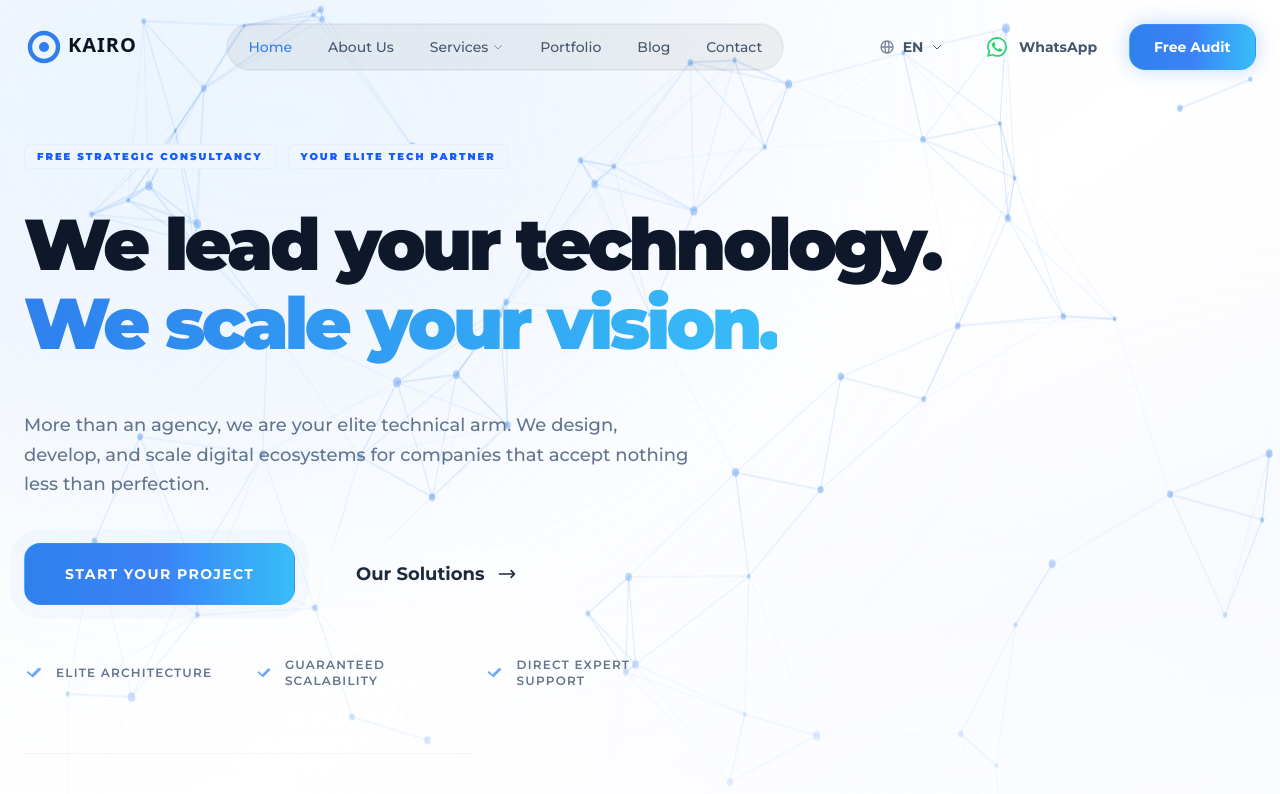
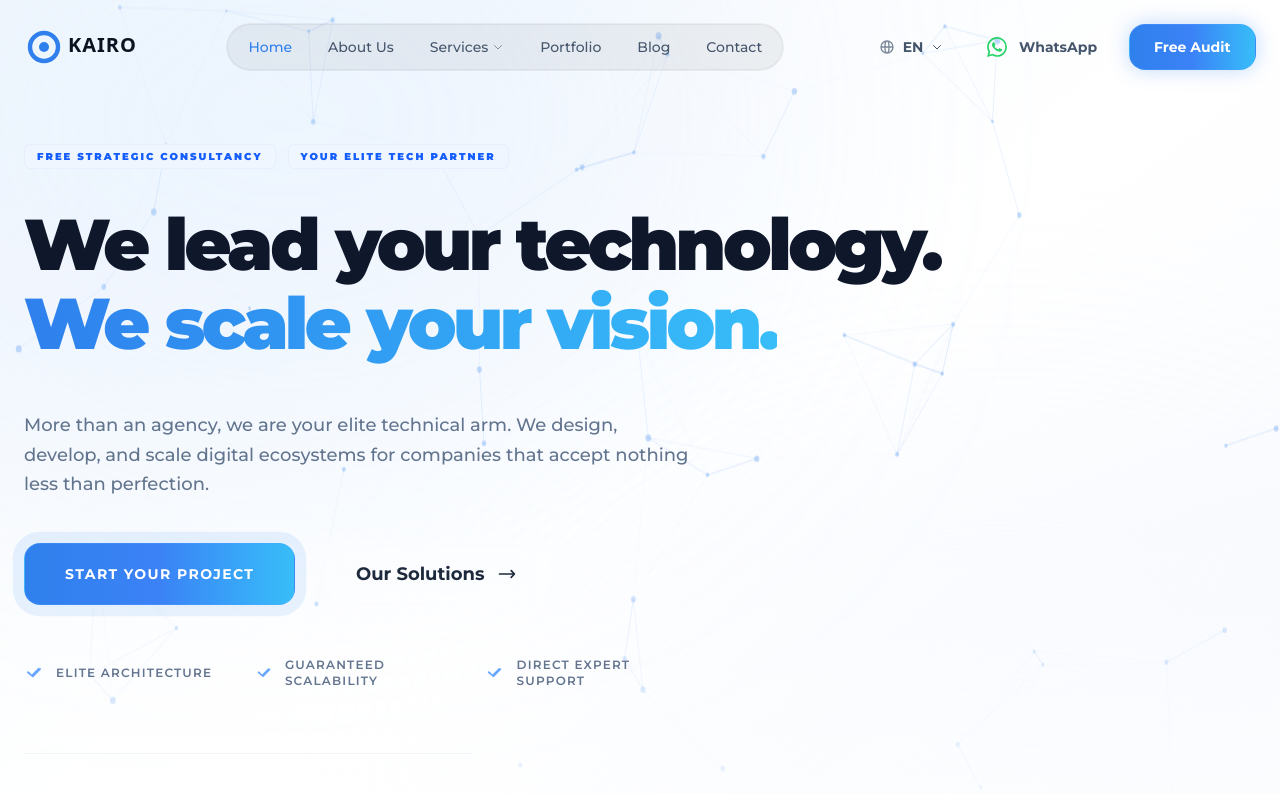
Before and after one commit to Jcpadillam/kairoweb, a React (Vite) app: page / in a window 1280 px wide. Shown: the top 794 px of the page. Built offline with nearby package versions, Linux system fonts and the light colour scheme.

Commit message:
perf: Optimize Home performance (code splitting, particle reduction, lazy images)

```diff
--- a/src/App.tsx
+++ b/src/App.tsx
@@ -1,22 +1,31 @@
+import React, { Suspense, lazy } from 'react';
 import { Routes, Route, Navigate } from 'react-router-dom';
 import Header from "./components/Header";
 import Footer from "./components/Footer";
 import StickyCTA from "./components/StickyCTA";
-import Home from "./pages/Home";
-import WebDev from "./pages/servicios/WebDev";
-import Ecommerce from "./pages/servicios/Ecommerce";
-import AppsMobiles from "./pages/servicios/AppsMobiles";
-import Soporte from "./pages/servicios/Soporte";
 import { LanguageProvider } from './context/LanguageContext';
 import { useTabInactivity } from './hooks/useTabInactivity';
 import { useScrollToHash } from './hooks/useScrollToHash';
 
-import Nosotros from "./pages/Nosotros";
-import Contact from "./pages/Contact";
-import Roadmap2026 from "./pages/Roadmap2026";
-import Portfolio from "./pages/Portfolio";
-import Blog from "./pages/Blog";
-import NotFound from "./pages/NotFound";
+// Lazy loading for routes
+const Home = lazy(() => import("./pages/Home"));
+const WebDev = lazy(() => import("./pages/servicios/WebDev"));
+const Ecommerce = lazy(() => import("./pages/servicios/Ecommerce"));
+const AppsMobiles = lazy(() => import("./pages/servicios/AppsMobiles"));
+const Soporte = lazy(() => import("./pages/servicios/Soporte"));
+const Nosotros = lazy(() => import("./pages/Nosotros"));
+const Contact = lazy(() => import("./pages/Contact"));
+const Roadmap2026 = lazy(() => import("./pages/Roadmap2026"));
+const Portfolio = lazy(() => import("./pages/Portfolio"));
+const Blog = lazy(() => import("./pages/Blog"));
+const NotFound = lazy(() => import("./pages/NotFound"));
+
+// Cargador simple para el Suspense
+const PageLoader = () => (
+  <div className="min-h-screen bg-white flex items-center justify-center">
+    <div className="w-10 h-10 border-4 border-blue-500/20 border-t-blue-500 rounded-full animate-spin" />
+  </div>
+);
 
 
 export default function App() {
@@ -29,6 +38,7 @@ export default function App() {
         <Header />
 
         <main>
+          <Suspense fallback={<PageLoader />}>
             <Routes>
               <Route path="/" element={<Home />} />
               <Route path="/nosotros" element={<Nosotros />} />
@@ -43,6 +53,7 @@ export default function App() {
               <Route path="/roadmap" element={<Roadmap2026 />} />
               <Route path="*" element={<NotFound />} />
             </Routes>
+          </Suspense>
         </main>
 
         <Footer />
--- a/src/components/HumanFactor.tsx
+++ b/src/components/HumanFactor.tsx
@@ -50,6 +50,7 @@ export default function HumanFactor() {
                                 src="https://images1.novopayment.com/wp-content/uploads/2023/12/shopify-developer.webp"
                                 alt="Shopify Developer Dashboard"
                                 className="w-full h-full object-cover opacity-80 group-hover:scale-105 transition-transform duration-700"
+                                loading="lazy"
                                 onError={(e) => {
                                     // Fallback image if the primary one fails
                                     (e.target as HTMLImageElement).src = "https://images.unsplash.com/photo-1498050108023-c5249f4df085?q=80&w=2072&auto=format&fit=crop";
--- a/src/components/KairoHero.tsx
+++ b/src/components/KairoHero.tsx
@@ -16,8 +16,9 @@ const NexusBackground = () => {
 
     let animationFrameId: number;
     let particles: Particle[] = [];
-    const particleCount = 80;
-    const connectionDistance = 180;
+    const isMobile = window.innerWidth < 768;
+    const particleCount = isMobile ? 30 : 60; // Reduced from 80
+    const connectionDistance = 150; // Reduced from 180
     const mouse = { x: 0, y: 0, active: false };
 
     class Particle {
@@ -30,9 +31,9 @@ const NexusBackground = () => {
       constructor(width: number, height: number) {
         this.x = Math.random() * width;
         this.y = Math.random() * height;
-        this.vx = (Math.random() - 0.5) * 0.4;
-        this.vy = (Math.random() - 0.5) * 0.4;
-        this.size = Math.random() * 2.5 + 1.5;
+        this.vx = (Math.random() - 0.5) * 0.3; // Slower movement
+        this.vy = (Math.random() - 0.5) * 0.3;
+        this.size = Math.random() * 2 + 1; // Slightly smaller
       }
 
       update(width: number, height: number) {
@@ -42,14 +43,13 @@ const NexusBackground = () => {
         if (this.x < 0 || this.x > width) this.vx *= -1;
         if (this.y < 0 || this.y > height) this.vy *= -1;
 
-        // Interaction with mouse
-        if (mouse.active) {
+        if (mouse.active && !isMobile) {
           const dx = mouse.x - this.x;
           const dy = mouse.y - this.y;
           const dist = Math.sqrt(dx * dx + dy * dy);
-          if (dist < 150) {
-            this.x -= dx * 0.015;
-            this.y -= dy * 0.015;
+          if (dist < 120) {
+            this.x -= dx * 0.01;
+            this.y -= dy * 0.01;
           }
         }
       }
@@ -57,7 +57,7 @@ const NexusBackground = () => {
       draw(ctx: CanvasRenderingContext2D) {
         ctx.beginPath();
         ctx.arc(this.x, this.y, this.size, 0, Math.PI * 2);
-        ctx.fillStyle = 'rgba(47, 128, 237, 0.4)';
+        ctx.fillStyle = 'rgba(47, 128, 237, 0.3)';
         ctx.fill();
       }
     }
@@ -79,6 +79,9 @@ const NexusBackground = () => {
         p1.update(canvas.width, canvas.height);
         p1.draw(ctx);
 
+        // Skip heavy connection logic on mobile
+        if (isMobile) continue;
+
         for (let j = i + 1; j < particles.length; j++) {
           const p2 = particles[j];
           const dx = p1.x - p2.x;
@@ -90,8 +93,8 @@ const NexusBackground = () => {
             ctx.moveTo(p1.x, p1.y);
             ctx.lineTo(p2.x, p2.y);
             const opacity = 1 - dist / connectionDistance;
-            ctx.strokeStyle = `rgba(47, 128, 237, ${opacity * 0.3})`;
-            ctx.lineWidth = 1.2;
+            ctx.strokeStyle = `rgba(47, 128, 237, ${opacity * 0.2})`;
+            ctx.lineWidth = 1;
             ctx.stroke();
           }
         }
--- a/src/pages/Home.tsx
+++ b/src/pages/Home.tsx
@@ -12,10 +12,7 @@ import SEO from "../components/SEO";
 import FinalCTA from "../components/FinalCTA";
 import { motion } from 'framer-motion';
 
-// Componentes dummy para evitar errores si no existen
-const FloatingParticles = () => null;
-const NeuralConnections = () => null;
-
+// No extras for performance
 export default function Home() {
     return (
         <div className='relative bg-white text-slate-900 overflow-hidden'>
@@ -26,45 +23,20 @@ export default function Home() {
                 ogImage="/assets/hero-banner.png"
             />
             <section
-                className='group relative isolate overflow-hidden min-h-screen flex items-center'
+                className='group relative isolate overflow-hidden min-h-screen'
             >
-                {/* Fondo con efecto de partículas y conexiones */}
-                <div className='absolute inset-0 -z-30'>
-                    {/* Base gradient */}
-                    <div className='absolute inset-0 bg-white' />
-                    {/* Aurora effect mejorado para tema claro */}
-                    <motion.div
-                        className="absolute inset-0 opacity-20"
-                        initial={{ opacity: 0 }}
-                        animate={{ opacity: 0.2 }}
-                        transition={{ duration: 2 }}
-                        style={{
-                            background: `
-                radial-gradient(40% 40% at 20% 25%, rgba(47, 128, 237, 0.15), transparent 70%),
-                radial-gradient(45% 45% at 80% 20%, rgba(99, 102, 241, 0.12), transparent 65%),
-                radial-gradient(35% 35% at 65% 80%, rgba(56, 189, 248, 0.1), transparent 60%)
-              `
-                        }}
-                    />
-                    {/* Efecto de grid tecnológico suave */}
-                    <div className="absolute inset-0 opacity-5">
+                {/* Simplified Background */}
+                <div className='absolute inset-0 -z-30 bg-white'>
+                    <div className="absolute inset-0 opacity-[0.03] pointer-events-none">
                         <svg width="100%" height="100%" xmlns="http://www.w3.org/2000/svg">
                             <defs>
-                                <pattern id="smallGrid" width="20" height="20" patternUnits="userSpaceOnUse">
-                                    <path d="M 20 0 L 0 0 0 20" fill="none" stroke="black" strokeWidth="0.5" />
-                                </pattern>
-                                <pattern id="grid" width="80" height="80" patternUnits="userSpaceOnUse">
-                                    <rect width="80" height="80" fill="url(#smallGrid)" />
-                                    <path d="M 80 0 L 0 0 0 80" fill="none" stroke="black" strokeWidth="1" />
+                                <pattern id="smallGrid" width="40" height="40" patternUnits="userSpaceOnUse">
+                                    <path d="M 40 0 L 0 0 0 40" fill="none" stroke="black" strokeWidth="0.5" />
                                 </pattern>
                             </defs>
-                            <rect width="100%" height="100%" fill="url(#grid)" />
+                            <rect width="100%" height="100%" fill="url(#smallGrid)" />
                         </svg>
                     </div>
-                    {/* Partículas flotantes */}
-                    <FloatingParticles />
-                    {/* Conexiones neuronales */}
-                    <NeuralConnections />
                 </div>
                 {/* Contenido principal */}
                 <div className="w-full">
```
Lines whose indentation alone changed are shown as unchanged.
